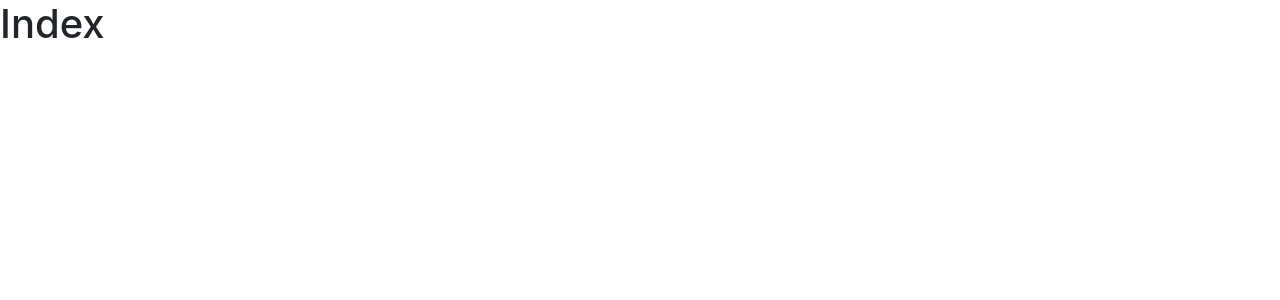
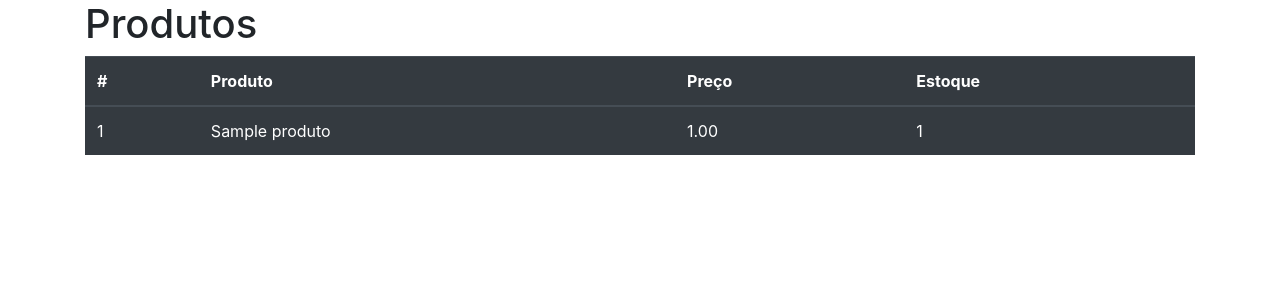
Before and after one commit to miguel977/django2, a Django app: page / in a window 1280 px wide. Before the commit the part shown is almost empty. Shown: the top 300 px of the page. Run offline with Django 3.2, Linux system fonts and the light colour scheme; tables that the repository leaves empty hold one stand-in row (values such as "Sample post"); grey boxes marked "Sample" are stand-in pictures; some libraries are stand-ins or nearby versions.

Commit message:
Apreseentado dados do banco de dados no templates

```diff
--- /dev/null
+++ b/core/static/css/styles.css
@@ -0,0 +1,3 @@
+a{
+	color: #fff;
+}
--- a/core/templates/index.html
+++ b/core/templates/index.html
@@ -5,10 +5,53 @@
 <head>
     <meta charset="UTF-8">
     <meta name="viewport" content="width=device-width, initial-scale=1.0">
-    <title>Index</title>
+    <title>Produtos</title>
     {% bootstrap_css %}
+    <link href="{% static 'css/styles.css' %}" rel="stylesheet">
 </head>
 <body>
-    <h1>Index</h1>
+    <div class="container">
+        {% if produtos %}
+        <h1>Produtos</h1>
+
+        <table class="table table-dark">
+            <thead>
+                <tr>
+                    <th scope="col">#</th>
+                    <th scope="col">Produto</th>
+                    <th scope="col">Preço</th>
+                    <th scope="col">Estoque</th>
+                </tr>
+            </thead>
+            <tbody>
+                {% for produto in produtos %}
+                    <tr>
+                        <td scope="row">{{ produto.id }}</td>
+                        <td scope="row"><a href="#modal{{produto.id}}" data-toggle="modal">{{ produto.nome }}</a></td>
+                        <td scope="row">{{ produto.preco }}</td>
+                        <td scope="row">{{ produto.estoque }}</td>
+                    </tr>
+                    <div class="modal fade bd-example-modal-lg show" id="modal{{produto.id}}" role="dialog">
+                        <div class="modal-dialog">
+                            <div class="modal-content">
+                                <div class="modal-header">
+                                    <button type="button" class="close" data-dismiss="modal">
+                                        <span aria-hidden="true">&times;</span>
+                                    </button>
+                                </div>
+                                <div class="modal-body" id="dynamic-content">
+                                    <img src="{{ produto.imagem.url }}" class="img-fluid" alt="{{ produto.nome }}"/>
+                                </div>
+                            </div>
+                        </div>
+                    </div>
+                {% endfor %}
+            </tbody>
+        </table>
+        {% else %}
+            <h2>Ainda não existem produtos cadastrados. :(</h2>
+        {% endif %}
+    </div>
+{% bootstrap_javascript jquery='full' %}
 </body>
 </html>
```
Also changed, not shown: media/produtos/atari_2600_gbmxIr2.jpg (added), media/produtos/atari_2600_gbmxIr2.thumb.jpg (added), media/produtos/xbox_360_eFP1uiv.jpeg (added), media/produtos/xbox_360_eFP1uiv.thumb.jpeg (added).
